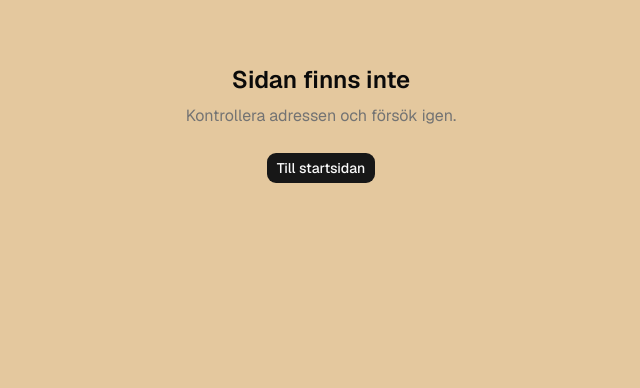
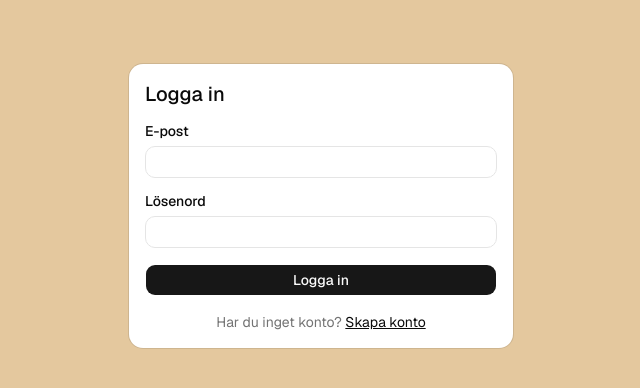
Before and after one commit to lukasdannemann/stay-finder, a Next.js app in the folder frontend/: page /login in a window 1280 px wide. Before the commit this address had no page. Shown: the top 388 px of the page, without its empty margins (319-959 px from the left). Built offline with nearby package versions, Linux system fonts and the light colour scheme; no server answers.

Commit message:
add authentication flow with login and registration forms, with AuthContext

```diff
--- a/frontend/app/layout.tsx
+++ b/frontend/app/layout.tsx
@@ -1,4 +1,5 @@
 import type { Metadata } from "next";
+import { Providers } from "@/app/providers";
 import { Geist, Geist_Mono } from "next/font/google";
 import "./globals.css";
 
@@ -23,7 +24,9 @@ export default function RootLayout({ children }: LayoutProps<"/">) {
       lang="sv"
       className={`${geistSans.variable} ${geistMono.variable} h-full antialiased`}
     >
-      <body className="min-h-full flex flex-col">{children}</body>
+      <body className="min-h-full flex flex-col">
+        <Providers>{children}</Providers>
+      </body>
     </html>
   );
 }
--- /dev/null
+++ b/frontend/app/login/page.tsx
@@ -0,0 +1,9 @@
+import AuthForm from "@/components/AuthForm";
+
+export default function LoginPage() {
+  return (
+    <main className="w-full px-4 py-16">
+      <AuthForm mode="login" />
+    </main>
+  );
+}
--- /dev/null
+++ b/frontend/app/providers.tsx
@@ -0,0 +1,8 @@
+"use client";
+
+import type { ReactNode } from "react";
+import { AuthProvider } from "@/context/AuthContext";
+
+export function Providers({ children }: { children: ReactNode }) {
+  return <AuthProvider>{children}</AuthProvider>;
+}
--- /dev/null
+++ b/frontend/app/register/page.tsx
@@ -0,0 +1,9 @@
+import AuthForm from "@/components/AuthForm";
+
+export default function RegisterPage() {
+  return (
+    <main className="w-full px-4 py-16">
+      <AuthForm mode="register" />
+    </main>
+  );
+}
--- /dev/null
+++ b/frontend/components/AuthForm.tsx
@@ -0,0 +1,122 @@
+"use client";
+
+import { useState, type SubmitEvent } from "react";
+import Link from "next/link";
+import { useRouter } from "next/navigation";
+import { useAuth } from "@/context/AuthContext";
+import { Button } from "@/components/ui/button";
+import { Input } from "@/components/ui/input";
+import { Label } from "@/components/ui/label";
+import { Card, CardContent, CardDescription, CardHeader, CardTitle } from "@/components/ui/card";
+
+type AuthMode = "login" | "register";
+
+type AuthFormText = {
+  title: string;
+  submit: string;
+  pending: string;
+  switchText: string;
+  switchLink: string;
+  switchHref: string;
+};
+
+const TEXT: Record<AuthMode, AuthFormText> = {
+  login: {
+    title: "Logga in",
+    submit: "Logga in",
+    pending: "Loggar in…",
+    switchText: "Har du inget konto?",
+    switchLink: "Skapa konto",
+    switchHref: "/register",
+  },
+  register: {
+    title: "Skapa konto",
+    submit: "Skapa konto",
+    pending: "Skapar konto…",
+    switchText: "Har du redan ett konto?",
+    switchLink: "Logga in",
+    switchHref: "/login",
+  },
+};
+
+type AuthFormProps = {
+  mode: AuthMode;
+};
+
+export default function AuthForm({ mode }: AuthFormProps) {
+  const { login, register } = useAuth();
+  const router = useRouter();
+  const [error, setError] = useState<string | null>(null);
+  const [isPending, setIsPending] = useState(false);
+  const text = TEXT[mode];
+
+  async function handleSubmit(event: SubmitEvent<HTMLFormElement>) {
+    event.preventDefault();
+
+    const formData = new FormData(event.currentTarget);
+    const credentials: AuthCredentials = {
+      email: String(formData.get("email")),
+      password: String(formData.get("password")),
+    };
+
+    setError(null);
+    setIsPending(true);
+
+    try {
+      if (mode === "login") {
+        await login(credentials);
+      } else {
+        await register(credentials);
+      }
+      router.push("/");
+    } catch (cause) {
+      setError(cause instanceof Error ? cause.message : "Något gick fel");
+    } finally {
+      setIsPending(false);
+    }
+  }
+
+  return (
+    <Card className="mx-auto w-full max-w-sm">
+      <CardHeader>
+        <CardTitle>
+          <h1 className="text-xl">{text.title}</h1>
+        </CardTitle>
+      </CardHeader>
+
+      <CardContent>
+        <form onSubmit={handleSubmit} className="flex flex-col gap-4">
+          <div className="flex flex-col gap-2">
+            <Label htmlFor="email">E-post</Label>
+            <Input id="email" name="email" type="email" autoComplete="email" required />
+          </div>
+
+          <div className="flex flex-col gap-2">
+            <Label htmlFor="password">Lösenord</Label>
+            <Input
+              id="password"
+              name="password"
+              type="password"
+              minLength={6}
+              autoComplete={mode === "login" ? "current-password" : "new-password"}
+              required
+            />
+          </div>
+
+          {error && <p className="text-sm text-destructive">{error}</p>}
+
+          <Button type="submit" disabled={isPending}>
+            {isPending ? text.pending : text.submit}
+          </Button>
+
+          <p className="text-center text-sm text-muted-foreground">
+            {text.switchText}{" "}
+            <Link href={text.switchHref} className="text-foreground underline">
+              {text.switchLink}
+            </Link>
+          </p>
+        </form>
+      </CardContent>
+    </Card>
+  );
+}
--- /dev/null
+++ b/frontend/context/AuthContext.tsx
@@ -0,0 +1,68 @@
+"use client";
+
+import { createContext, useContext, useEffect, useState, type ReactNode } from "react";
+import * as authApi from "@/lib/authApi";
+
+type AuthContextValue = {
+  user: AuthUser | null;
+  isLoading: boolean;
+  isAuthenticated: boolean;
+  login: (credentials: AuthCredentials) => Promise<void>;
+  register: (credentials: AuthCredentials) => Promise<void>;
+  logout: () => Promise<void>;
+};
+
+const AuthContext = createContext<AuthContextValue | null>(null);
+
+export function AuthProvider({ children }: { children: ReactNode }) {
+  const [user, setUser] = useState<AuthUser | null>(null);
+  const [isLoading, setIsLoading] = useState(true);
+
+  useEffect(() => {
+    authApi
+      .getCurrentUser()
+      .then(setUser)
+      .catch(() => setUser(null))
+      .finally(() => setIsLoading(false));
+  }, []);
+
+  async function login(credentials: AuthCredentials) {
+    const loggedInUser = await authApi.login(credentials);
+    setUser(loggedInUser);
+  }
+
+  async function register(credentials: AuthCredentials) {
+    const newUser = await authApi.register(credentials);
+    setUser(newUser);
+  }
+
+  async function logout() {
+    await authApi.logout();
+    setUser(null);
+  }
+
+  return (
+    <AuthContext.Provider
+      value={{
+        user,
+        isLoading,
+        isAuthenticated: user !== null,
+        login,
+        register,
+        logout,
+      }}
+    >
+      {children}
+    </AuthContext.Provider>
+  );
+}
+
+export function useAuth() {
+  const context = useContext(AuthContext);
+
+  if (!context) {
+    throw new Error("useAuth must be used within an AuthProvider");
+  }
+
+  return context;
+}
--- a/frontend/lib/api.ts
+++ b/frontend/lib/api.ts
@@ -1,6 +1,6 @@
 const API_BASE_URL = process.env.NEXT_PUBLIC_API_BASE_URL;
 
-function getApiBaseUrl(): string {
+export function getApiBaseUrl(): string {
   if (!API_BASE_URL) {
     throw new Error("Missing NEXT_PUBLIC_API_BASE_URL");
   }
--- /dev/null
+++ b/frontend/lib/authApi.ts
@@ -0,0 +1,57 @@
+import {getApiBaseUrl} from '@/lib/api'
+
+function getErrorMessage(body: ApiError, fallback: string): string {
+  if (body.errors?.length) {
+    return body.errors.map(([, message]) => message).join(", ");
+  }
+  return body.error ?? fallback;
+}
+
+async function sendAuthRequest(path: string, credentials: AuthCredentials): Promise<AuthUser> {
+  const response = await fetch(`${getApiBaseUrl()}${path}`, {
+    method: "POST",
+    headers: { "Content-Type": "application/json" },
+    credentials: "include",
+    body: JSON.stringify(credentials),
+  });
+
+  const body = await response.json();
+
+  if (!response.ok) {
+    throw new Error(getErrorMessage(body as ApiError, "Något gick fel, försök igen"));
+  }
+
+  return (body as { user: AuthUser }).user;
+}
+
+export function login(credentials: AuthCredentials): Promise<AuthUser> {
+  return sendAuthRequest("/auth/login", credentials);
+}
+
+export function register(credentials: AuthCredentials): Promise<AuthUser> {
+  return sendAuthRequest("/auth/register", credentials);
+}
+
+export async function logout(): Promise<void> {
+  await fetch(`${getApiBaseUrl()}/auth/logout`, {
+    method: "POST",
+    credentials: "include",
+  });
+}
+
+export async function getCurrentUser(): Promise<AuthUser | null> {
+  const response = await fetch(`${getApiBaseUrl()}/auth/me`, {
+    credentials: "include",
+    cache: "no-store",
+  });
+
+  if (response.status === 401) {
+    return null;
+  }
+
+  if (!response.ok) {
+    throw new Error("Kunde inte hämta inloggad användare");
+  }
+
+  return ((await response.json()) as { user: AuthUser }).user;
+}
--- /dev/null
+++ b/frontend/types/auth.d.ts
@@ -0,0 +1,14 @@
+type AuthUser = {
+  id: string;
+  email: string;
+};
+
+type AuthCredentials = {
+  email: string;
+  password: string;
+};
+
+type ApiError = {
+  error?: string;
+  errors?: [string, string][];
+};
```
Also changed, not shown: 2 other files (tests, documents, lock files or other folders).
